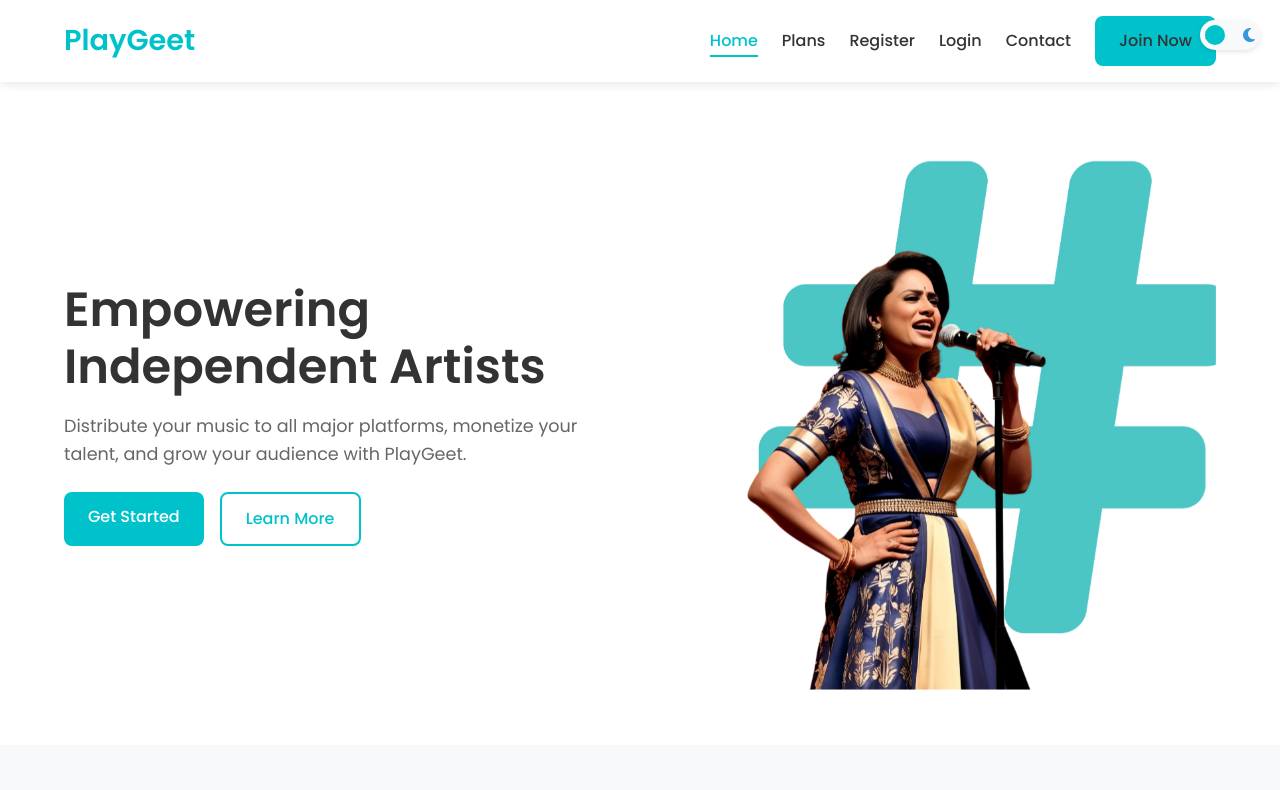
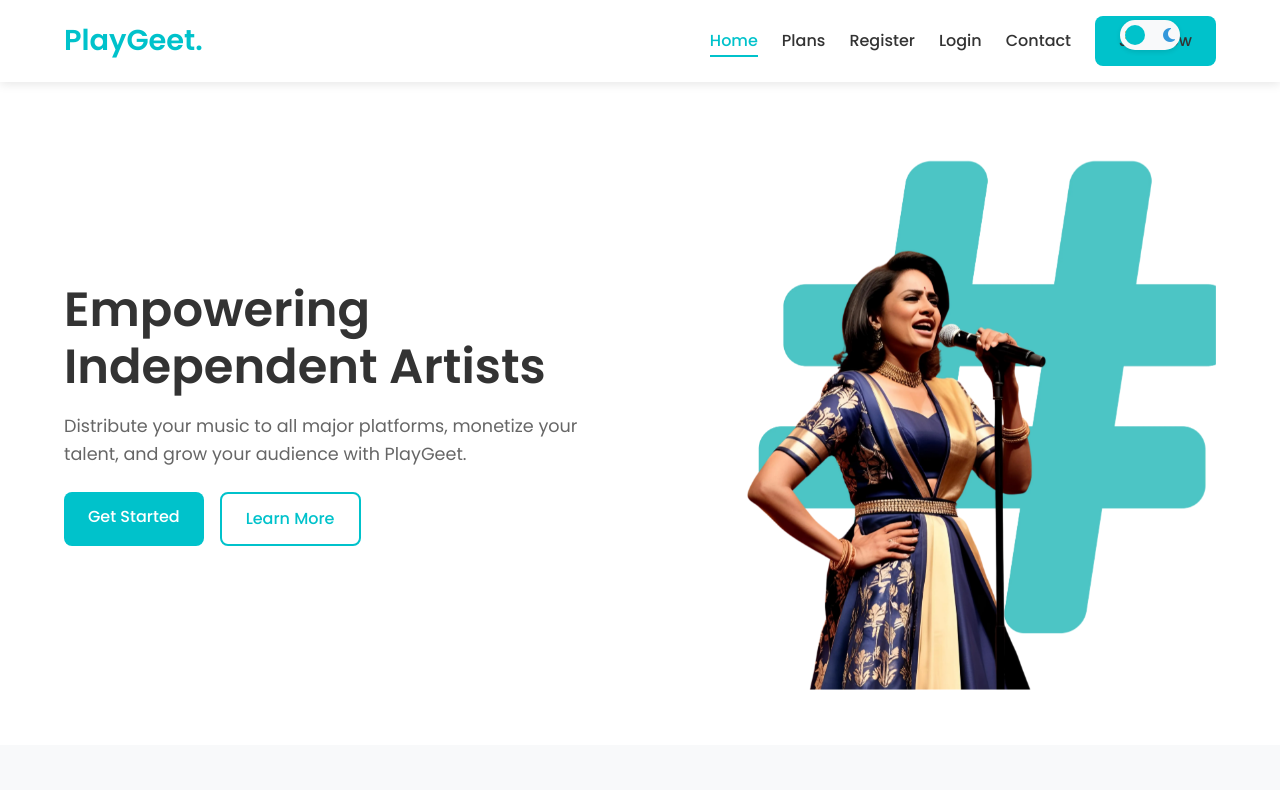
Before and after one commit to aditya359542/jaykashyap, a plain HTML site: page index.html in a window 1280 px wide. Shown: the top 790 px of the page. Drawn offline with Linux system fonts and the light colour scheme.

Commit message:
position

```diff
--- a/css/style.css
+++ b/css/style.css
@@ -196,7 +196,7 @@ p {
 .theme-toggle {
     position: fixed;
     top: 20px;
-    right: 20px;
+    right: 100px;
     z-index: 1000;
 }
 
--- a/index.html
+++ b/index.html
@@ -21,7 +21,7 @@
     <header>
         <div class="container">
             <div class="logo">
-                <h1>PlayGeet</h1>
+                <h1>PlayGeet.</h1>
             </div>
             <nav>
                 <div class="menu-toggle">
```
